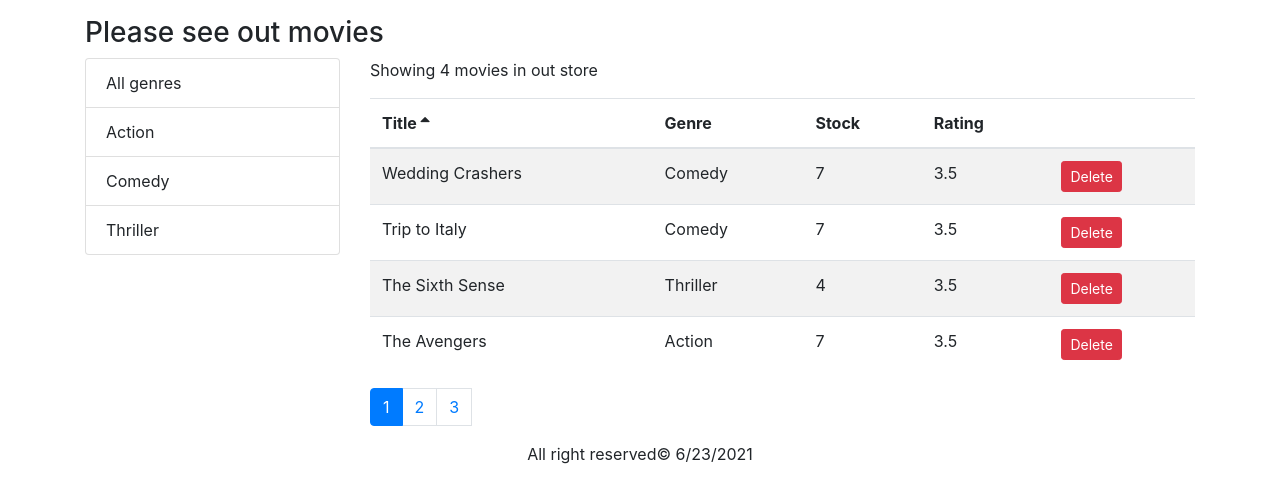
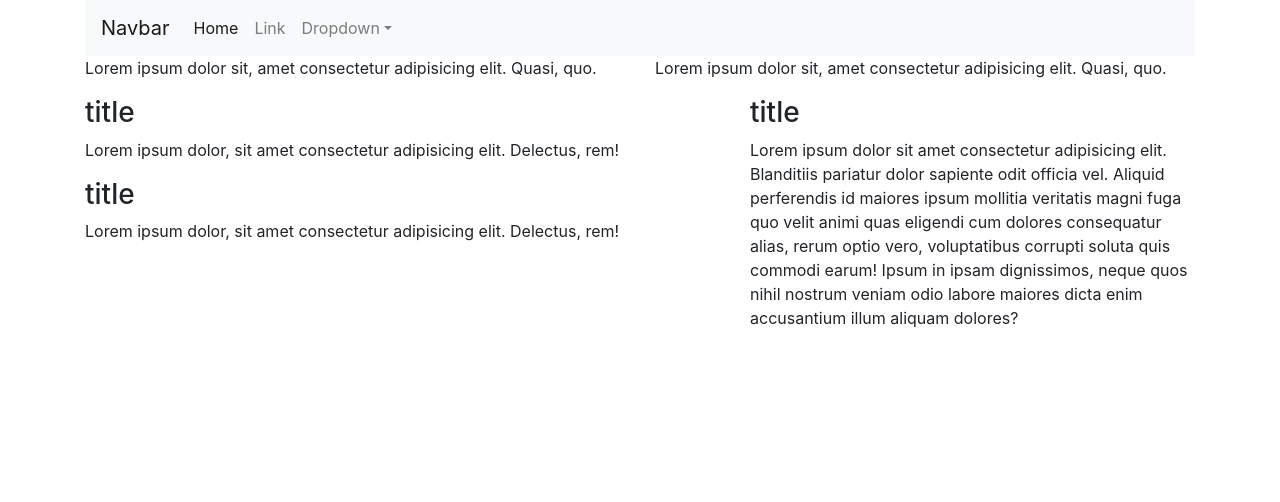
Before and after one commit to lukas-anci/movie_app_pagination, a React (Create React App) app: page / in a window 1280 px wide. Shown: the top 502 px of the page. Built offline with nearby package versions, Linux system fonts and the light colour scheme.

Commit message:
bootstrap responsive layout

```diff
--- /dev/null
+++ b/src/components/bootstrapTest.jsx
@@ -0,0 +1,111 @@
+/* eslint-disable jsx-a11y/anchor-is-valid */
+import React, { Component } from 'react';
+class BootTest extends Component {
+  state = {};
+  render() {
+    return (
+      <div className="container">
+        <nav className="navbar navbar-expand-lg navbar-light bg-light">
+          <a className="navbar-brand" href="#">
+            Navbar
+          </a>
+          <button
+            className="navbar-toggler"
+            type="button"
+            data-toggle="collapse"
+            data-target="#navbarSupportedContent"
+            aria-controls="navbarSupportedContent"
+            aria-expanded="false"
+            aria-label="Toggle navigation"
+          >
+            <span className="navbar-toggler-icon"></span>
+          </button>
+
+          <div className="collapse navbar-collapse" id="navbarSupportedContent">
+            <ul className="navbar-nav mr-auto">
+              <li className="nav-item active">
+                <a className="nav-link" href="#">
+                  Home <span className="sr-only">(current)</span>
+                </a>
+              </li>
+              <li className="nav-item">
+                <a className="nav-link" href="#">
+                  Link
+                </a>
+              </li>
+              <li className="nav-item dropdown">
+                <a
+                  className="nav-link dropdown-toggle"
+                  href="#"
+                  id="navbarDropdown"
+                  role="button"
+                  data-toggle="dropdown"
+                  aria-haspopup="true"
+                  aria-expanded="false"
+                >
+                  Dropdown
+                </a>
+                <div className="dropdown-menu" aria-labelledby="navbarDropdown">
+                  <a className="dropdown-item" href="#">
+                    Action
+                  </a>
+                  <a className="dropdown-item" href="#">
+                    Another action
+                  </a>
+                  <div className="dropdown-divider"></div>
+                  <a className="dropdown-item" href="#">
+                    Something else here
+                  </a>
+                </div>
+              </li>
+            </ul>
+          </div>
+        </nav>
+
+        <div className="row">
+          <div className="col-6">
+            <p>
+              Lorem ipsum dolor sit, amet consectetur adipisicing elit. Quasi,
+              quo.
+            </p>
+          </div>
+          <div className="col-6">
+            <p>
+              Lorem ipsum dolor sit, amet consectetur adipisicing elit. Quasi,
+              quo.
+            </p>
+          </div>
+        </div>
+        <div className="row">
+          <div className="col-12 col-md-7">
+            <h3>title</h3>
+            <p>
+              Lorem ipsum dolor, sit amet consectetur adipisicing elit.
+              Delectus, rem!
+            </p>
+            <h3>title</h3>
+            <p>
+              Lorem ipsum dolor, sit amet consectetur adipisicing elit.
+              Delectus, rem!
+            </p>
+          </div>
+
+          <div className="col">
+            <h3>title</h3>
+            <p>
+              Lorem ipsum dolor sit amet consectetur adipisicing elit.
+              Blanditiis pariatur dolor sapiente odit officia vel. Aliquid
+              perferendis id maiores ipsum mollitia veritatis magni fuga quo
+              velit animi quas eligendi cum dolores consequatur alias, rerum
+              optio vero, voluptatibus corrupti soluta quis commodi earum! Ipsum
+              in ipsam dignissimos, neque quos nihil nostrum veniam odio labore
+              maiores dicta enim accusantium illum aliquam dolores?
+            </p>
+          </div>
+        </div>
+      </div>
+    );
+  }
+}
+
+export default BootTest;
--- a/src/index.css
+++ b/src/index.css
@@ -11,3 +11,7 @@ code {
   font-family: source-code-pro, Menlo, Monaco, Consolas, 'Courier New',
     monospace;
 }
+
+.box {
+  height: 5rem;
+}
--- a/src/index.js
+++ b/src/index.js
@@ -1,14 +1,16 @@
 import React from 'react';
 import ReactDOM from 'react-dom';
 import './index.css';
-import App from './App';
+// import App from './App';
 import reportWebVitals from './reportWebVitals';
 import 'bootstrap/dist/css/bootstrap.css';
 import 'font-awesome/css/font-awesome.css';
 
+import BootTest from './components/bootstrapTest';
+
 ReactDOM.render(
   <React.StrictMode>
-    <App />
+    <BootTest />
   </React.StrictMode>,
   document.getElementById('root')
 );
```
